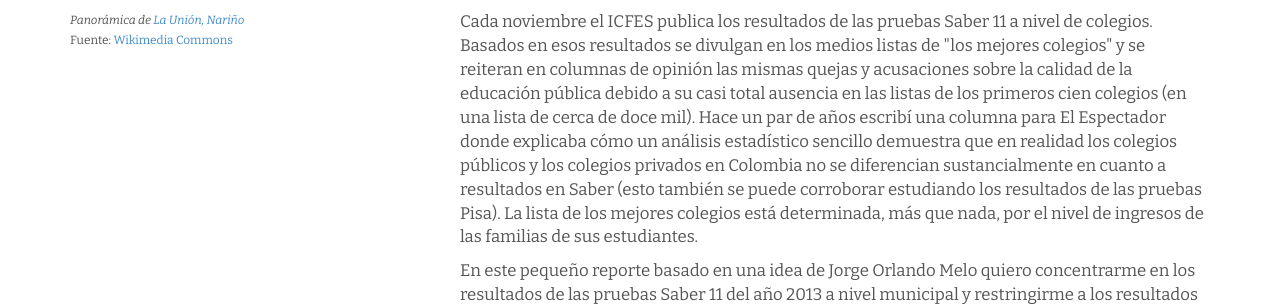
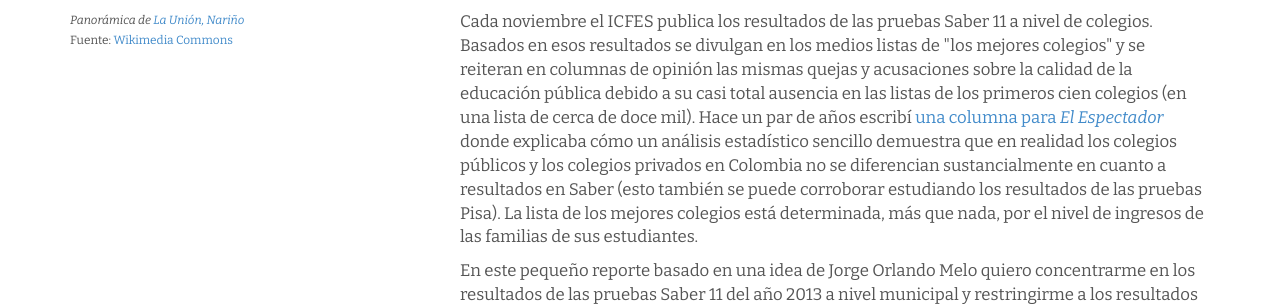
Before and after one commit to finiterank/saber_notebooks, a Jekyll site: the page built from index.md, in a window 1280 px wide. Shown: the part 734-1040 px from the top of the page. Built offline with Jekyll 4.4.1, drawn with Linux system fonts in a browser that asks for light colours; nearby versions of some CDN libraries; Markdown is read by kramdown in place of the engine named in the settings.

Commit message:
Estilo y texto

```diff
--- a/index.md
+++ b/index.md
@@ -18,7 +18,7 @@
 </div>
 <div class="col-md-8 texto">
 
-<p>Cada noviembre el ICFES publica los resultados de las pruebas Saber 11 a nivel de colegios. Basados en esos resultados se divulgan en los medios listas de "los mejores colegios" y se reiteran en columnas de opinión las mismas quejas y acusaciones sobre la calidad de la educación pública debido a su casi total ausencia en las listas de los primeros cien colegios (en una lista de cerca de doce mil). Hace un par de años escribí una columna para El Espectador donde explicaba cómo un análisis estadístico sencillo demuestra que en realidad los colegios públicos y los colegios privados en Colombia no se diferencian sustancialmente en cuanto a resultados en Saber (esto también se puede corroborar estudiando los resultados de las pruebas Pisa). La lista de los mejores colegios está determinada, más que nada, por el nivel de ingresos de las familias de sus estudiantes.</p>
+<p>Cada noviembre el ICFES publica los resultados de las pruebas Saber 11 a nivel de colegios. Basados en esos resultados se divulgan en los medios listas de "los mejores colegios" y se reiteran en columnas de opinión las mismas quejas y acusaciones sobre la calidad de la educación pública debido a su casi total ausencia en las listas de los primeros cien colegios (en una lista de cerca de doce mil). Hace un par de años escribí <a href="http://www.elespectador.com/opinion/columna-389967-saber-y-perder">una columna para <em>El Espectador</em></a> donde explicaba cómo un análisis estadístico sencillo demuestra que en realidad los colegios públicos y los colegios privados en Colombia no se diferencian sustancialmente en cuanto a resultados en Saber (esto también se puede corroborar estudiando los resultados de las pruebas Pisa). La lista de los mejores colegios está determinada, más que nada, por el nivel de ingresos de las familias de sus estudiantes.</p>
 
 <p>En este pequeño reporte basado en una idea de Jorge Orlando Melo quiero concentrarme en los resultados de las pruebas Saber 11 del año 2013 a nivel municipal y restringirme a los resultados en colegios públicos. </p>
 
```
